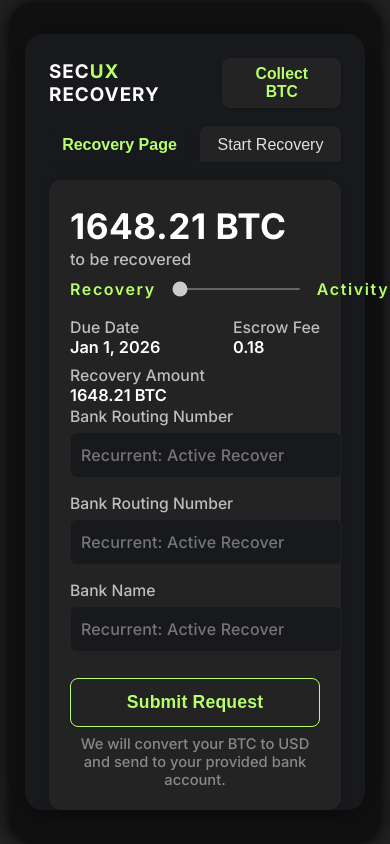
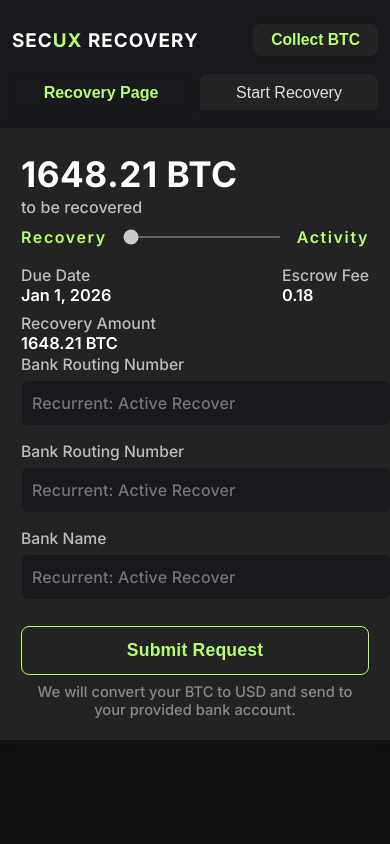
Before and after one commit to Gloweeyahh/btcrecover, a website: page index.html in a window 390 px wide. Drawn offline with Linux system fonts and the light colour scheme.

Commit message:
Update index.html

```diff
--- a/index.html
+++ b/index.html
@@ -7,15 +7,22 @@
 	<title>SECUX Recovery</title>
 	<link href="https://fonts.googleapis.com/css2?family=Inter:wght@400;500;600;700&display=swap" rel="stylesheet">
 	<style>
+		html, body {
+			height: 100%;
+			margin: 0;
+			padding: 0;
+			box-sizing: border-box;
+		}
 		body {
 			background: #232323;
 			color: #e0e0e0;
 			font-family: 'Inter', Arial, sans-serif;
 			min-height: 100vh;
-			margin: 0;
+			min-width: 100vw;
 			display: flex;
 			justify-content: center;
 			align-items: center;
+			overflow-x: hidden;
 		}
 		.phone-frame {
 			background: #111;
@@ -27,6 +34,7 @@
 			display: flex;
 			flex-direction: column;
 			align-items: center;
+			margin: 32px 0;
 		}
 		.container {
 			background: #18191c;
@@ -200,6 +208,32 @@
 			text-align: center;
 			font-weight: 500;
 		}
+
+		@media (max-width: 500px) {
+			.phone-frame {
+				width: 100vw;
+				min-width: unset;
+				border-radius: 0;
+				padding: 0;
+				min-height: 100vh;
+				box-shadow: none;
+				margin: 0;
+			}
+			.container {
+				width: 100vw;
+				border-radius: 0;
+				box-shadow: none;
+				margin: 0;
+			}
+			.card {
+				margin: 18px 0 0 0;
+				border-radius: 0;
+			}
+			.header, .tab-group {
+				padding-left: 12px;
+				padding-right: 12px;
+			}
+		}
 	</style>
 </head>
 <body>
```
